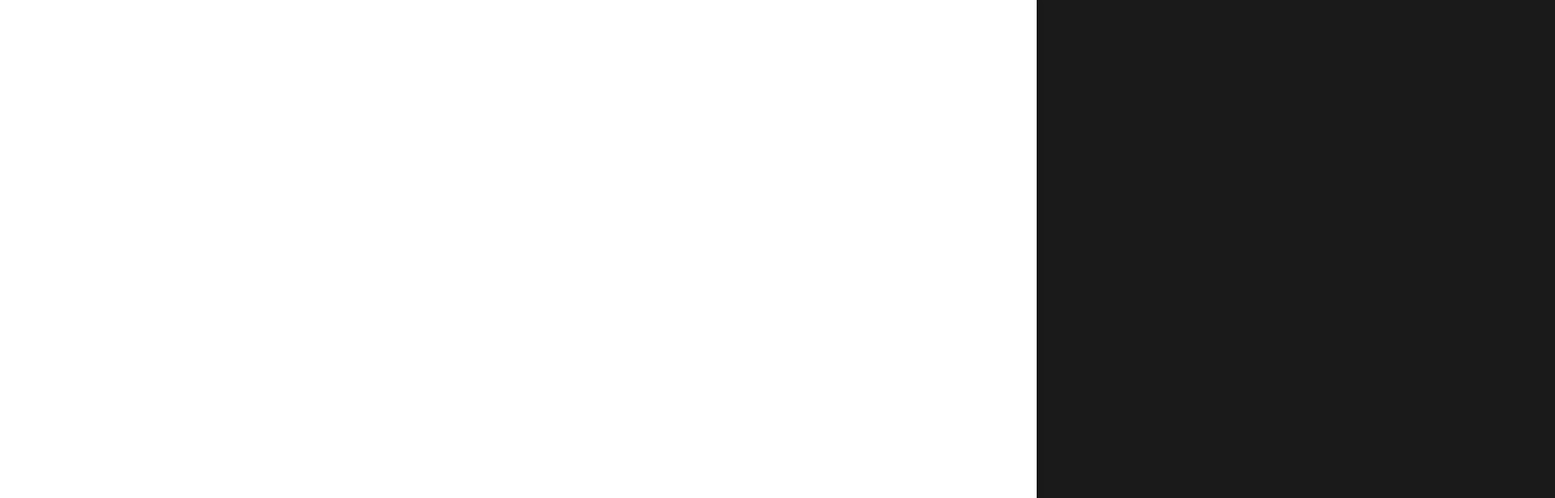
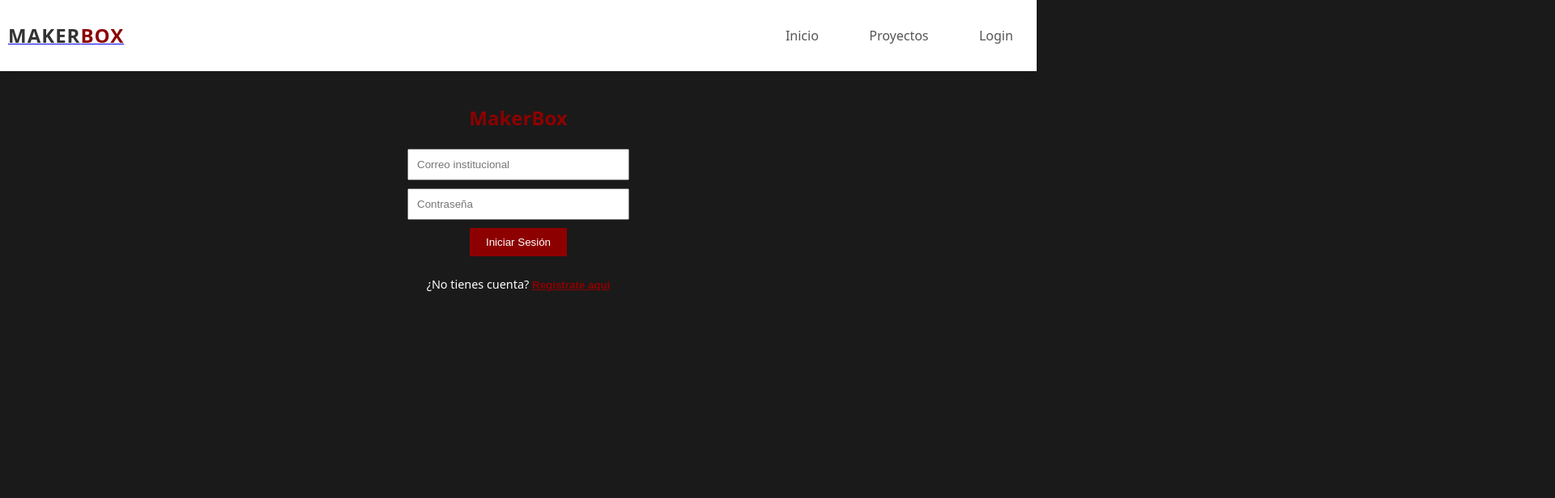
Before and after one commit to Exnok13/Proyecto_MakerBox, a React (Vite) app in the folder fronted/: page / in a window 1280 px wide. Shown: the top 616 px of the page at 81% size, 1920 px wide, since content can reach past the window. Built offline with nearby package versions, Linux system fonts and the light colour scheme.

Commit message:
Corrección de error critico en el logo del header.

```diff
--- a/fronted/src/components/Layout-Header.css
+++ b/fronted/src/components/Layout-Header.css
@@ -14,7 +14,7 @@
 
 
 .logo-text {
-  font-size: 100rem;
+  font-size: 1.5rem;
   font-weight: bold;
   color: #333;
   text-decoration: none;
```
